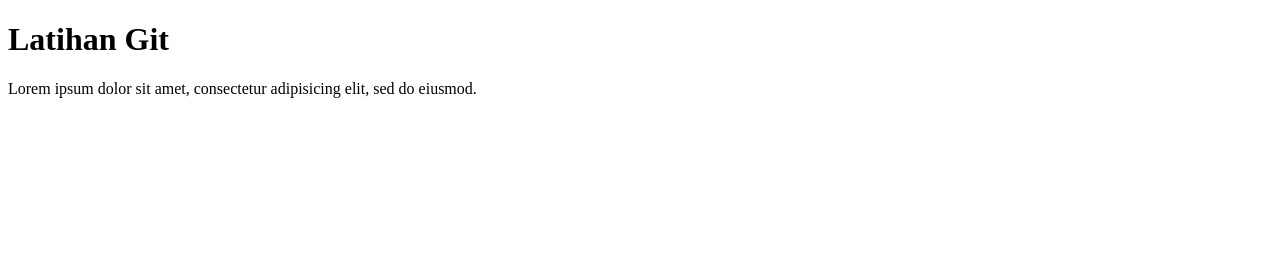
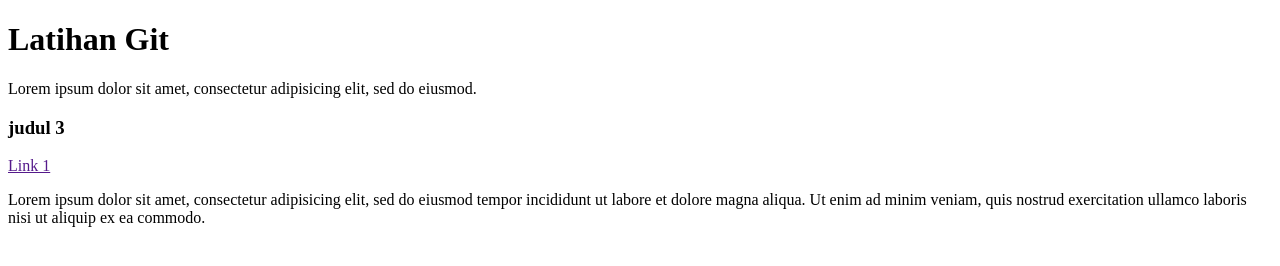
Before and after one commit to andikawahyusetiawan/Rekweb-pertemuan2, a plain HTML site: page index.html in a window 1280 px wide. Drawn offline with Linux system fonts and the light colour scheme.

Commit message:
mengubah isi index,html

```diff
--- a/index.html
+++ b/index.html
@@ -9,6 +9,12 @@
 	<h1>Latihan Git</h1>
 	<p>Lorem ipsum dolor sit amet, consectetur adipisicing elit, sed do eiusmod.</p>
 
+	<h3> judul 3</h3>
+	<a href="">Link 1</a>
+	<p>Lorem ipsum dolor sit amet, consectetur adipisicing elit, sed do eiusmod
+	tempor incididunt ut labore et dolore magna aliqua. Ut enim ad minim veniam,
+	quis nostrud exercitation ullamco laboris nisi ut aliquip ex ea commodo.</p>
+
 <script type="text/javascript" src="script.js"></script>
 </body>
 </html>
```
